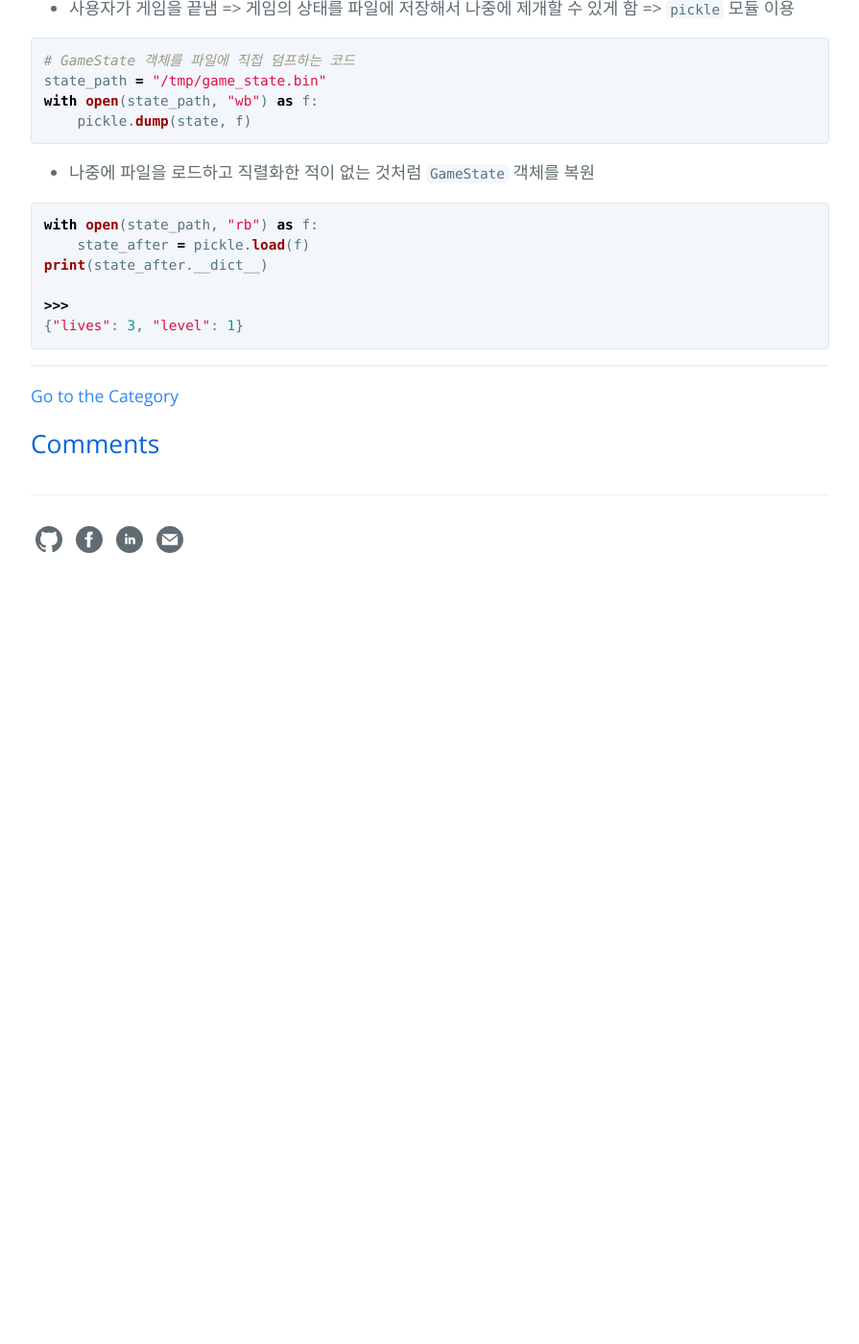
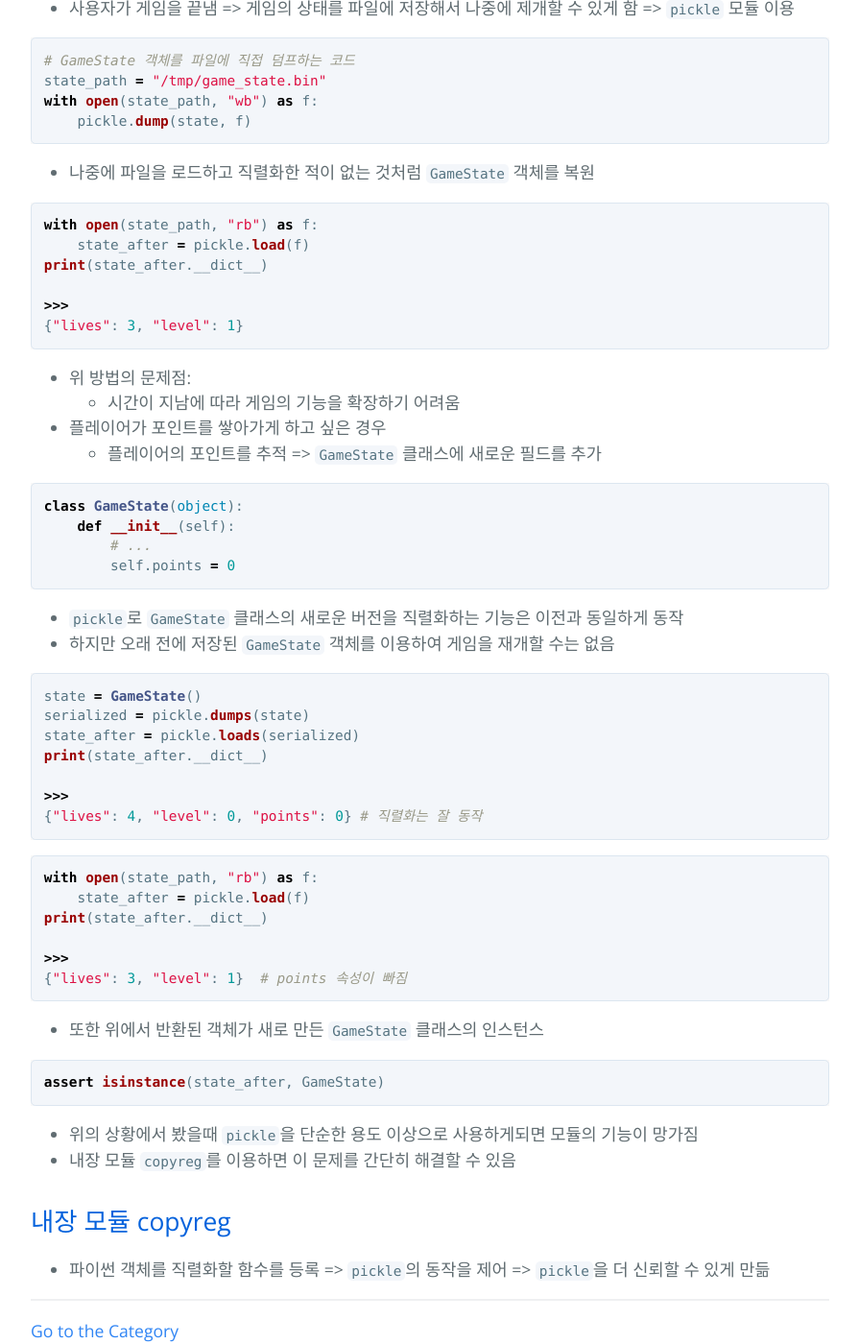
Before and after one commit to hcnoh/hcnoh.github.io, a Jekyll site: the page built from _posts/2018-10-25-effective-python-way44.md, in a window 1280 px wide and 1400 px high, scrolled down 1259 px. Shown: the whole window at 96% size, without its empty margins (192-1087 px from the left). Built offline with Jekyll 4.4.1, drawn with Linux system fonts in a browser that asks for light colours; comment, search, counter and statistics services are not loaded; before the commit the page ends 1889 px from its top, so only the background shows below that.

Commit message:
Update 2018-10-25-effective-python-way44.md

````diff
--- a/_posts/2018-10-25-effective-python-way44.md
+++ b/_posts/2018-10-25-effective-python-way44.md
@@ -57,3 +57,49 @@ print(state_after.__dict__)
 >>>
 {"lives": 3, "level": 1}
 ```
+
+- 위 방법의 문제점:
+  - 시간이 지남에 따라 게임의 기능을 확장하기 어려움
+- 플레이어가 포인트를 쌓아가게 하고 싶은 경우
+  - 플레이어의 포인트를 추적 => `GameState` 클래스에 새로운 필드를 추가
+
+```python
+class GameState(object):
+    def __init__(self):
+        # ...
+        self.points = 0
+```
+
+- `pickle`로 `GameState` 클래스의 새로운 버전을 직렬화하는 기능은 이전과 동일하게 동작
+- 하지만 오래 전에 저장된 `GameState` 객체를 이용하여 게임을 재개할 수는 없음
+
+```python
+state = GameState()
+serialized = pickle.dumps(state)
+state_after = pickle.loads(serialized)
+print(state_after.__dict__)
+
+>>>
+{"lives": 4, "level": 0, "points": 0} # 직렬화는 잘 동작
+```
+
+```python
+with open(state_path, "rb") as f:
+    state_after = pickle.load(f)
+print(state_after.__dict__)
+
+>>>
+{"lives": 3, "level": 1}  # points 속성이 빠짐
+```
+
+- 또한 위에서 반환된 객체가 새로 만든 `GameState` 클래스의 인스턴스
+
+```python
+assert isinstance(state_after, GameState)
+```
+
+- 위의 상황에서 봤을때 `pickle`을 단순한 용도 이상으로 사용하게되면 모듈의 기능이 망가짐
+- 내장 모듈 `copyreg`를 이용하면 이 문제를 간단히 해결할 수 있음
+
+## 내장 모듈 copyreg
+- 파이썬 객체를 직렬화할 함수를 등록 => `pickle`의 동작을 제어 => `pickle`을 더 신뢰할 수 있게 만듦
````
